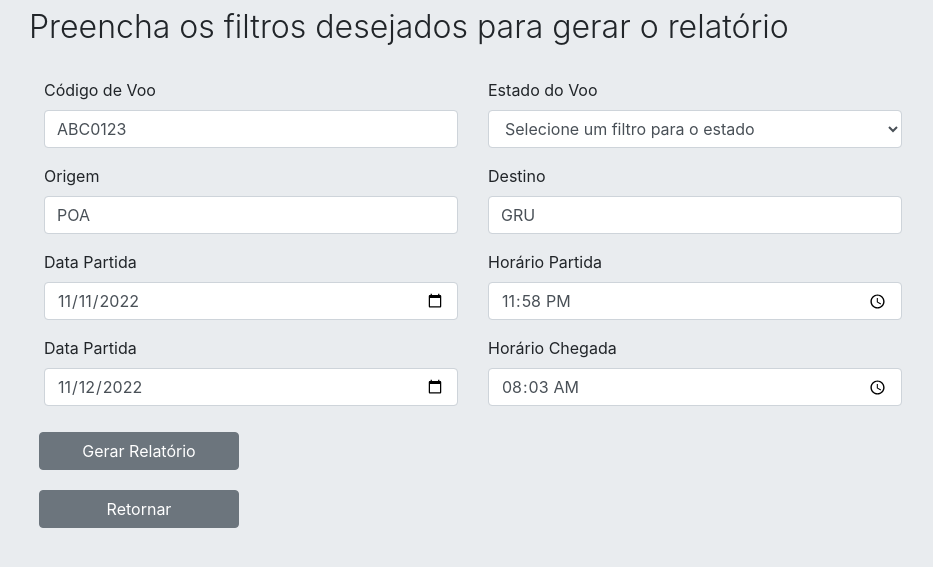
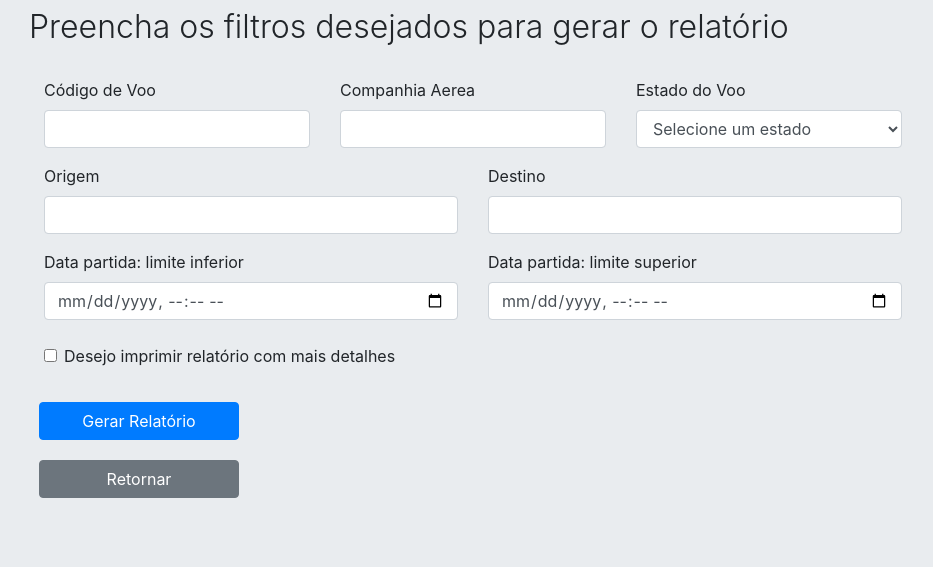
Before and after one commit to PedroDeSanti/FlightOps, a Django app: page /relatorio/ in a window 1280 px wide. Shown: the part 56-623 px from the top of the page, without its empty margins (56-989 px from the left). Run offline with Django 4.2, Linux system fonts and the light colour scheme; the visitor is signed in with stand-in values (Sample User, id 1); some libraries are stand-ins or nearby versions.

Commit message:
✨ Adiciona geracao de relatorio com menos detalhes

```diff
--- a/FlightOps/FlightOps/urls.py
+++ b/FlightOps/FlightOps/urls.py
@@ -29,6 +29,6 @@ urlpatterns = [
     path('administrar/remover/', views.removerVoo),
     path('monitorar/', views.monitorarVoos),
     path('relatorio/', views.gerarRelatorios),
-    path('relatorio/pdf', views.visualizarRelatorios),
+    path('relatorio/pdf/', views.visualizarRelatorios),
     path('accounts/', include('django.contrib.auth.urls'))
 ]
--- a/FlightOps/book/views.py
+++ b/FlightOps/book/views.py
@@ -3,12 +3,11 @@ from django.contrib.auth.decorators import login_required, permission_required
 from django.shortcuts import render
 from django.http import FileResponse
 from datetime import datetime
-from fpdf import FPDF
 from book.repositorio.HorariosRepositorio import cria_horarios
 from book.repositorio.RotasRepositorio import cria_rota
 from book.repositorio.EstadoRepositorio import cria_estado
-from book.repositorio.VooRepositorio import cria_voo, obtem_voo, obtem_todos_voos, atualiza_voo, obtem_voo_por_id, remover_voo, atualiza_estado
-
+from book.repositorio.VooRepositorio import cria_voo, obtem_voo, obtem_todos_voos, atualiza_voo, obtem_voo_por_id, remover_voo, atualiza_estado, filtra_voos
+from book.gerador_relatorio.GeraRelatorio import gera_relatorio_menos_detalhes, gera_relatorio_mais_detalhes
 
 # Create your views here.
 
@@ -271,23 +270,27 @@ def gerarRelatorios(request):
 @login_required
 @permission_required('auth.gerarrelatorio')
 def visualizarRelatorios(request):
-    sales = [
-        {"codigoDeVoo": "ABC0123", "origem": "POA", "destino": "GRU"},
-        {"codigoDeVoo": "ABC0124", "origem": "GRU", "destino": "POA"}
-    ]
-    pdf = FPDF('P', 'mm', 'A4')
-    pdf.add_page()
-    pdf.set_font('courier', 'B', 16)
-    pdf.cell(40, 10, 'Relatório de voos:', 0, 1)
-    pdf.cell(40, 10, '', 0, 1)
-    pdf.set_font('courier', '', 12)
-    pdf.cell(
-        200, 8, f"{'Código de Voo'.ljust(30)} {'Origem'.center(5) } {'Destino'.rjust(20)}", 0, 1)
-    pdf.line(10, 30, 150, 30)
-    pdf.line(10, 38, 150, 38)
-    for line in sales:
-        pdf.cell(
-            200, 8, f"{line['codigoDeVoo'].ljust(30)} {line['origem'].center(5)} {line['destino'].rjust(20)}", 0, 1)
+    codigo_de_voo       = request.POST["codigo_de_voo"] if request.POST["codigo_de_voo"] != "" else None
+    companhia_aerea     = request.POST["companhia_aerea"] if request.POST["companhia_aerea"] != "" else None
+    nome_estado         = request.POST["nome_estado"] if request.POST["nome_estado"] != "" else None
+    aeroporto_origem    = request.POST["aeroporto_origem"] if request.POST["aeroporto_origem"] != "" else None
+    aeroporto_destino   = request.POST["aeroporto_destino"] if request.POST["aeroporto_destino"] != "" else None
+    partida_inferior    = request.POST["partida_inferior"]+"-03:00" if request.POST["partida_inferior"] != "" else None
+    partida_superior    = request.POST["partida_superior"]+"-03:00" if request.POST["partida_superior"] != "" else None
 
-    pdf.output('relatorio.pdf', 'F')
+    voos = filtra_voos(
+        codigo_de_voo,
+        companhia_aerea,
+        nome_estado,
+        aeroporto_origem,
+        aeroporto_destino,
+        partida_inferior,
+        partida_superior
+    )
+
+    if "detalhes" in request.POST:
+        gera_relatorio_mais_detalhes(voos)
+
+    else:
+        gera_relatorio_menos_detalhes(voos)
     return FileResponse(open('relatorio.pdf', 'rb'), as_attachment=False, content_type='application/pdf')
--- a/FlightOps/template/GerarRelatorios/FiltroRelatorio.html
+++ b/FlightOps/template/GerarRelatorios/FiltroRelatorio.html
@@ -18,21 +18,36 @@
                 Preencha os filtros desejados para gerar o relatório
             </h2>
             <br />
-            <form style="width: 80%; height: 100%">
+            <form action="/relatorio/pdf/" method="POST" style="width: 80%; height: 100%">
+                {% csrf_token %}
                 <div class="mb-3 container">
                     <div class="row">
                         <div class="col">
                             <label
                                 for="inputCodigoVooRelatorio"
                                 class="form-label"
-                                >Código de Voo</label
                             >
+                                Código de Voo
+                            </label>
                             <input
                                 type="text"
                                 class="form-control"
-                                placeholder="ABC0123"
-                                value="ABC0123"
+                                name="codigo_de_voo"
                                 id="inputCodigoVooRelatorio"
+                            />
+                        </div>
+                        <div class="col">
+                            <label
+                                for="inputCompanhiaAereaRelatorio"
+                                class="form-label"
+                            >
+                                Companhia Aerea
+                            </label>
+                            <input
+                                type="text"
+                                class="form-control"
+                                name="companhia_aerea"
+                                id="inputCompanhiaAereaRelatorio"
                             />
                         </div>
                         <div class="col">
@@ -46,19 +61,20 @@
                             <select
                                 class="form-control"
                                 aria-label="Estado do Voo Select"
+                                name="nome_estado"
                                 id="inputEstadoVooRelatorio"
                             >
-                                <option selected>
-                                    Selecione um filtro para o estado
+                                <option selected value="">
+                                    Selecione um estado
                                 </option>
-                                <option value="embarcando">Embarcando</option>
-                                <option value="cancelado">Cancelado</option>
-                                <option value="programado">Programado</option>
-                                <option value="taxiando">Taxiando</option>
-                                <option value="pronto">Pronto</option>
-                                <option value="autorizado">Autorizado</option>
-                                <option value="emvoo">Em Voo</option>
-                                <option value="aterrisado">Aterrisado</option>
+                                <option value="Embarcando">Embarcando</option>
+                                <option value="Cancelado">Cancelado</option>
+                                <option value="Programado">Programado</option>
+                                <option value="Taxiando">Taxiando</option>
+                                <option value="Pronto">Pronto</option>
+                                <option value="Autorizado">Autorizado</option>
+                                <option value="Voando">Voando</option>
+                                <option value="Aterrissado">Aterrissado</option>
                             </select>
                         </div>
                     </div>
@@ -67,14 +83,13 @@
                 <div class="mb-3 container">
                     <div class="row">
                         <div class="col">
-                            <label for="inputOrigemRelatorio" class="form-label"
-                                >Origem</label
-                            >
+                            <label for="inputOrigemRelatorio" class="form-label">
+                                Origem
+                            </label>
                             <input
                                 type="text"
                                 class="form-control"
-                                placeholder="POA"
-                                value="POA"
+                                name="aeroporto_origem"
                                 id="inputOrigemRelatorio"
                             />
                         </div>
@@ -83,95 +98,71 @@
                             <label
                                 for="inputDestinoRelatorio"
                                 class="form-label"
-                                >Destino</label
                             >
+                                Destino
+                            </label>
                             <input
                                 type="text"
                                 class="form-control"
-                                placeholder="GRU"
-                                value="GRU"
+                                name="aeroporto_destino"
                                 id="inputDestinoRelatorio"
                             />
                         </div>
                     </div>
                 </div>
 
-                <div class="mb-3 container">
+                <div class="mb-4 container">
                     <div class="row">
                         <div class="col">
                             <label
-                                for="inputDataPartidaRelatorio"
+                                for="inputDataPartidaInferiorRelatorio"
                                 class="form-label"
-                                >Data Partida</label
                             >
+                                Data partida: limite inferior
+                            </label>
                             <input
-                                type="date"
+                                type="datetime-local"
                                 class="form-control"
-                                placeholder="2022-11-11"
-                                value="2022-11-11"
-                                id="inputDataPartidaRelatorio"
+                                name="partida_inferior"
+                                id="inputDataPartidaInferiorRelatorio"
                             />
                         </div>
 
                         <div class="col">
                             <label
-                                for="inputHorarioPartidaRelatorio"
+                                for="inputDataPartidaSuperiorRelatorio"
                                 class="form-label"
-                                >Horário Partida</label
                             >
+                            Data partida: limite superior
+                            </label>
                             <input
-                                type="time"
+                                type="datetime-local"
                                 class="form-control"
-                                placeholder="23:58"
-                                value="23:58"
-                                id="inputHorarioPartidaRelatorio"
+                                name="partida_superior"
+                                id="inputDataPartidaSuperiorRelatorio"
                             />
                         </div>
                     </div>
                 </div>
-
-                <div class="mb-3 container">
+                <div class="mb-4 container">
                     <div class="row">
                         <div class="col">
-                            <label
-                                for="inputDataPartidaRelatorio"
-                                class="form-label"
-                                >Data Partida</label
-                            >
-                            <input
-                                type="date"
-                                class="form-control"
-                                placeholder="2022-11-12"
-                                value="2022-11-12"
-                                id="inputDataPartidaRelatorio"
-                            />
-                        </div>
-                        <div class="col">
-                            <label
-                                for="inputHorarioChegadaRelatorio"
-                                class="form-label"
-                                >Horário Chegada</label
-                            >
-                            <input
-                                type="time"
-                                class="form-control"
-                                placeholder="08:03"
-                                value="08:03"
-                                id="inputHorarioChegadaRelatorio"
-                            />
+                            <div class="form-check">
+                                <input name="detalhes" type="checkbox" class="form-check-input" id="detalhesRelatorio">
+                                <label class="form-check-label" for="detalhesRelatorio">Desejo imprimir relatório com mais detalhes</label>
+                            </div>
                         </div>
                     </div>
                 </div>
                 <div>
-                    <a
-                        class="btn btn-secondary button"
-                        href="/relatorio/pdf"
-                        role="button"
+                    <button
+                        type="submit"
+                        class="btn btn-primary button"
                     >
                         Gerar Relatório
-                    </a>
+                    </button>
                 </div>
-                <div>
+            <div>
                     <a class="btn btn-secondary button" href="/" role="button">
                         Retornar
                     </a>
```
Also changed, not shown: FlightOps/book/gerador_relatorio/GeraRelatorio.py (added, +26 -0 lines), FlightOps/book/repositorio/VooRepositorio.py (+36 -2 lines).
